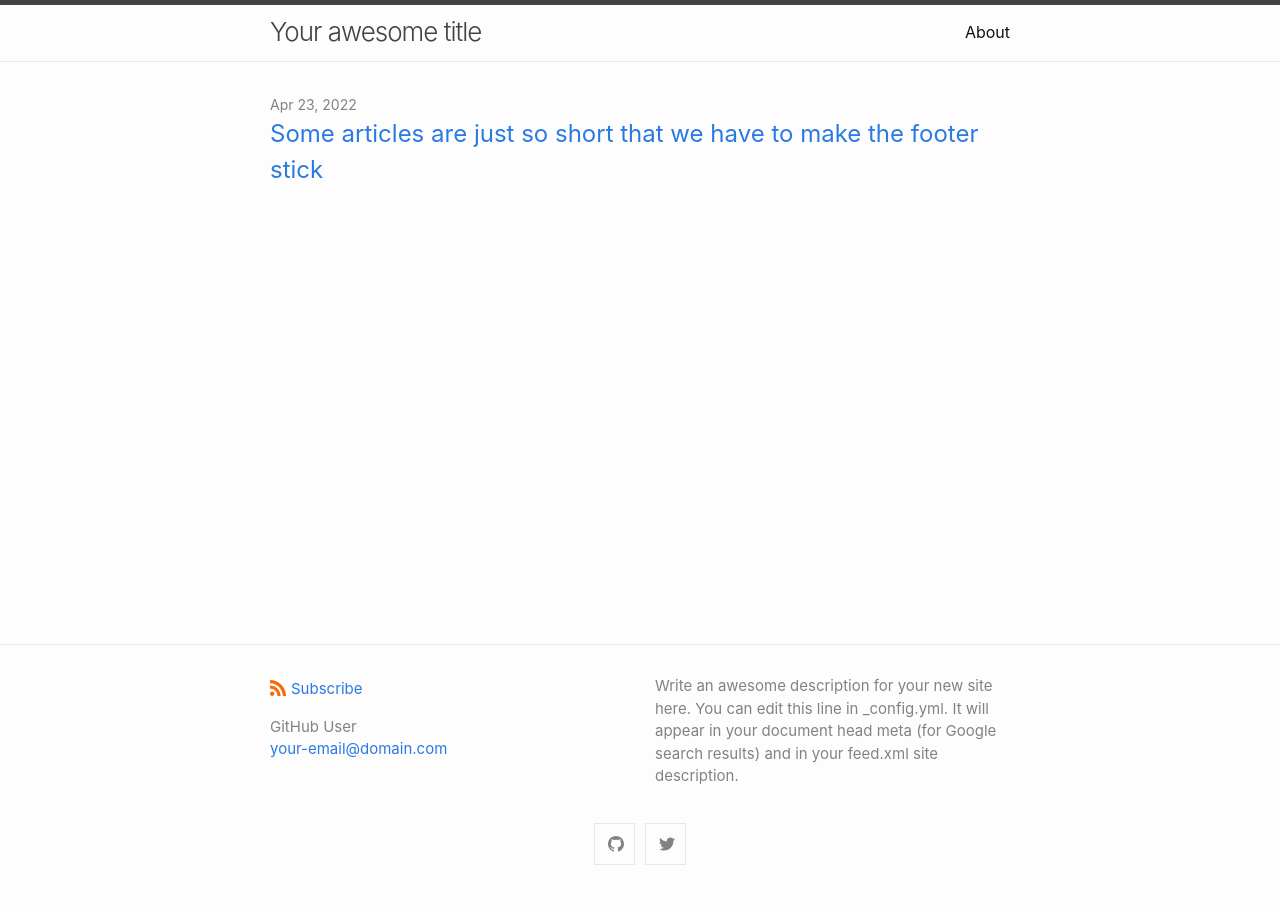
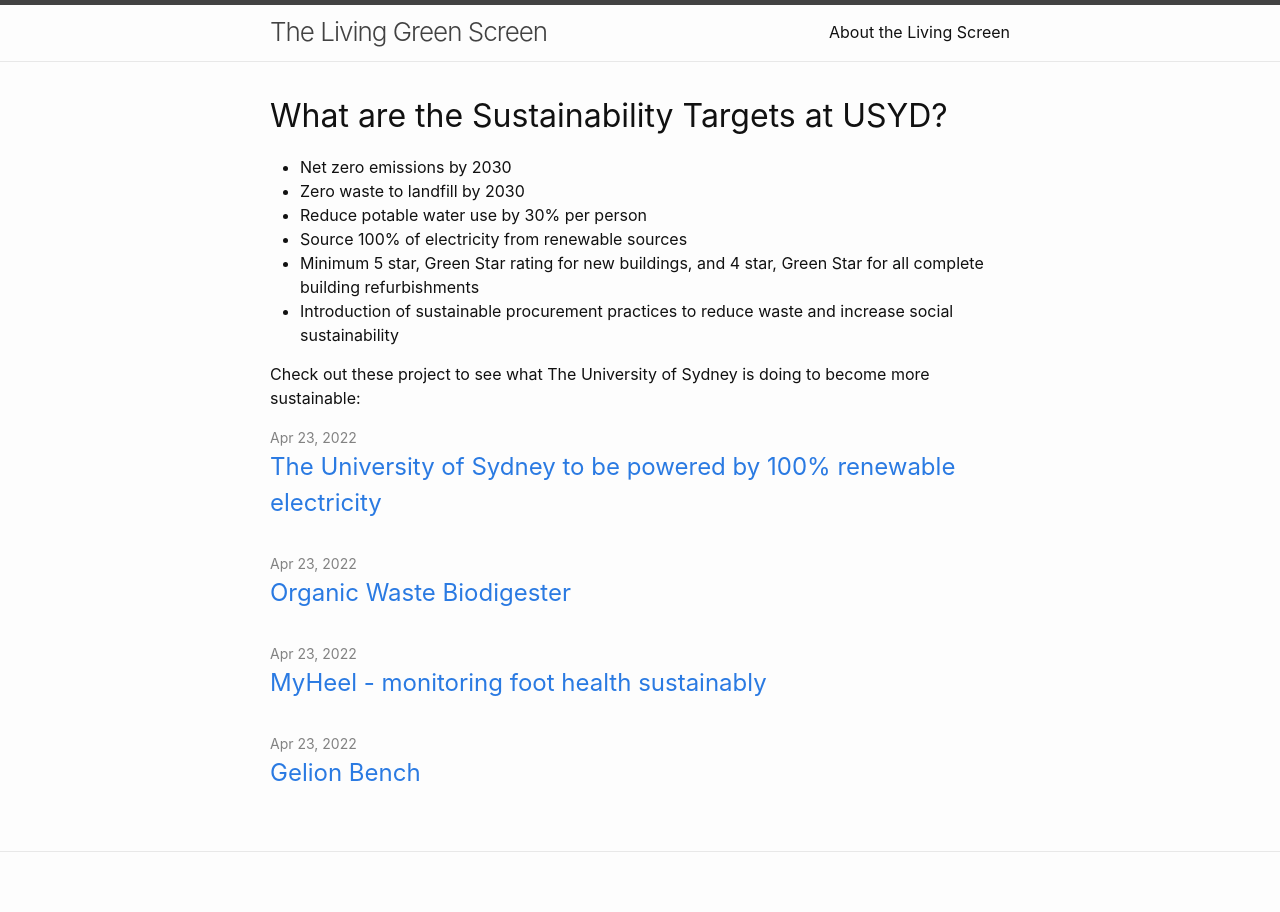
Before and after one commit to living-screen/living-screen.github.io, a Jekyll site: the page built from docs/index.md, in a window 1280 px wide. Built offline with Jekyll 4.4.1, drawn with Linux system fonts in a browser that asks for light colours.

Commit message:
add posts

```diff
--- a/docs/_config.yml
+++ b/docs/_config.yml
@@ -1,7 +1,7 @@
-title: Your awesome title
+title: The Living Green Screen
 author:
-  name: GitHub User
-  email: your-email@domain.com
+  name: The Green Screen
+  email:
 description: > # this means to ignore newlines until "show_excerpts:"
   Write an awesome description for your new site here. You can edit this
   line in _config.yml. It will appear in your document head meta (for
--- a/docs/_includes/footer.html
+++ b/docs/_includes/footer.html
@@ -3,7 +3,7 @@
 
   <div class="wrapper">
 
-    <div class="footer-col-wrapper">
+    <!-- <div class="footer-col-wrapper">
       <div class="footer-col">
         <p class="feed-subscribe">
           <a href="{{ 'feed.xml' | relative_url }}">
@@ -32,6 +32,6 @@
       {%- include social.html -%}
     </div>
 
-  </div>
+  </div> -->
 
 </footer>
--- a/docs/_posts/2022-04-23-gelion-bench.md
+++ b/docs/_posts/2022-04-23-gelion-bench.md
@@ -1,13 +1,15 @@
 ---
 layout: post
-title: "Some articles are just so short that we have to make the footer stick"
+title: "Gelion Bench"
 categories: examples
 ---
-# GELION BENCH
+
 The Gelion Bench uses revolutionary zinc-bromide batteries to deliver solar-powered benches at The University of Sydney. Batteries by Endure are used to power off-grid smart benches to optimise stationary energy storage - not only is this smart bench ready-to-use on campus but could power grid applications in the industrial, commercial, agricultural and residential industries.
 
 “To power a low-carbon society, we need cheap, safe and ubiquitous batteries for a renewables revolution,” Professor Maschmeyer, a Eureka Prize winner for leadership in innovation and science.
 
 With the batteries being manufactured in Australia, it contributes to powering a renewable Australian economy as well as staying on track with USYD’s sustainability strategy. The revolutionary importance of these Endure batteries are seen in its ability to store energy in a safe, robust, cost-effective and recyclable way to give back to our ecosystem.
 
-To read more: [Check out The University of Sydney news article](https://www.sydney.edu.au/news-opinion/news/2020/10/19/university-technology-spinoff-Gelion-delivers-smart-solar-bench.html)
+To read more: [Check out The University of Sydney news article][newslink]
+
+[newslink]: https://www.sydney.edu.au/news-opinion/news/2020/10/19/university-technology-spinoff-Gelion-delivers-smart-solar-bench.html
--- /dev/null
+++ b/docs/_posts/2022-04-23-myheel.md
@@ -0,0 +1,14 @@
+---
+layout: post
+title: "MyHeel - monitoring foot health sustainably"
+categories: examples
+---
+
+Made from mushroom spores, MyHeel is a Grow-It-Yourself Kit that allows users to grow their own smart insoles at home. It contains electronic microprocessors to monitor foot health and encourage sensory awareness - it can also be used with a personalised web application to monitor foot health. The app includes foot exercises that help users prevent any early signs of degrading foot problems.
+
+MyHeel uses Mycelium (vegetative part of a fungus) which is a rapidly growing product with the ability to biodegrade at the end of its use. This project was led by Dr Phil Gough who can see the potential of this invention being commercially successful, “The MyHeel project can take cardboard or sawdust, use a mushroom to grow a new insole, with reusable electronics inside, and the mushroom can be composted when the product ends its use.”
+
+
+To read more: [Check out The University of Sydney news article][newslink]
+
+[newslink]: https://www.sydney.edu.au/news-opinion/news/2021/12/03/sustainable-shrooms-lead-to-happy-feet.html
--- /dev/null
+++ b/docs/_posts/2022-04-23-organic-waste-biodigester.md
@@ -0,0 +1,16 @@
+---
+layout: post
+title: "Organic Waste Biodigester"
+categories: examples
+---
+
+The biodigester, also known as ‘Chester the Digester’ now has the capability to manage organic waste at Sydney University for the first time and can transform food products into compost to be reused on campus. (coffee grounds, teabags, food waste and street sweepings)
+
+On the 16th of March, 2022, the Organic Waste Biodigester was launched by NSW Environment and Heritage Minister James Griffin - he stresses the importance of this machine as if it diverts 1 tonne of landfill to food waste, it can save 1 and a half tonnes of carbon dioxide. The biodigester has the ability to transform up to 500kg daily and can operate 24/7 with Central Operations Open Spaces Team who will transport such organic waste offsite to be actioned.
+
+“The NSW Government contributed more than $375,000 towards Chester the Digester through our Waste Less, Recycle More program to help reduce landfill and turn waste into a useful resource,” Mr Griffin said.
+
+
+To read more: [Check out The University of Sydney news article][newslink]
+
+[newslink]: https://www.sydney.edu.au/news-opinion/news/2022/03/16/biodigester-to-convert-waste-into-compost-at-university-of-sydne.html
--- /dev/null
+++ b/docs/_posts/2022-04-23-usyd-green-electricity.md
@@ -0,0 +1,16 @@
+---
+layout: post
+title: "The University of Sydney to be powered by 100% renewable electricity"
+categories: examples
+---
+
+The University of Sydney has officially signed a five-year contract with Red Energy (backed by Snowy Hydro) with aims to power 100% of its electricity within NSW from renewable resources by 1 July 2022. This positive impact to move towards sustainability will be equivalent to removing 31,200 cars from the road as well as getting closer to USYD’s goal of zero net emissions by 2030.
+
+“Reducing emissions to combat climate change is a priority for our staff and students and we are committed to embedding sustainability in every aspect of University life.” - Vice-Chancellor and President, Professor Mark Scott.
+
+100% renewable electricity will be used in multiple locations around the university, including University-run student accommodation and across all campuses as well as providing energy supply for Moore College, Sancta Sophia College, St Andrew’s College, St Paul’s Collegte, the Woman’s College and Wesley College.
+
+
+To read more: [Check out The University of Sydney news article][newslink]
+
+[newslink]: https://www.sydney.edu.au/news-opinion/news/2022/04/06/university-of-sydney-to-be-powered-by-renewable-electricity.html
--- a/docs/about.md
+++ b/docs/about.md
@@ -1,18 +1,42 @@
 ---
 layout: page
-title: About
+title: About the Living Screen
 permalink: /about/
 ---
+Researchers:
+- [Dr Phillip Gough][pjg-apo]
+- [Dr Callum Parker][cp-apo]
+- Gabrielle Hong
 
-This is the base Jekyll theme. You can find out more info about customizing your Jekyll theme, as well as basic Jekyll usage documentation at [jekyllrb.com](https://jekyllrb.com/)
+The evolution of technology has changed the way public displays look and are used and it has diversified how we can create meaningful and engaging experiences for people in the public. As a result, we also need to be mindful of the impact technology can have on the environment and ensure we aren’t only thinking of its short-term benefits (public engagement) but also the long term effects. That is, pollution of our public spaces such as e-waste. Furthermore, living in an environmentally-conscious modern world, designers and scientists are joining forces to use living media interfaces as they are a great sustainable alternative.
 
-You can find the source code for Minima at GitHub:
-[jekyll][jekyll-organization] /
-[minima](https://github.com/jekyll/minima)
+We can see public displays in a range of places
 
-You can find the source code for Jekyll at GitHub:
-[jekyll][jekyll-organization] /
-[jekyll](https://github.com/jekyll/jekyll)
+![scene from vivid sydney](../assets/img/vividsydney.jpg)
+
+Vivid Sydney
+
+![a wayfinder at a shopping center](../assets/img/shoppingwayfinding.jpg)
+
+Shopping Centre Wayfinding
+
+![opal card top-up](../assets/img/opaltopup.png)
+
+Opal Card Machine
+
+# Our Project Goal
+There are too many detrimental effects to the environment when using technological public displays. The goal of this project focuses on how we can promote the use of living media interfaces to USYD students in the Wilkinson Building as a sustainable alternative to digital public displays. As a result, we aim to utilise this project to study user behaviour whilst promoting sustainable technology.
+
+Some examples of bio-digital hybrid technology
+
+![moss powered radio project](../assets/img/mosspowerradio.jpg)
+
+The Moss-powered Radio
+
+![Biophotovoltaic Table](../assets/img/biotable.jpg)
+
+A bio-photovoltaic table
 
 
-[jekyll-organization]: https://github.com/jekyll
+[pjg-apo]: https://www.sydney.edu.au/architecture/about/our-people/academic-staff/phillip-gough.html
+[cp-apo]: https://www.sydney.edu.au/architecture/about/our-people/academic-staff/callum-parker.html
--- a/docs/index.md
+++ b/docs/index.md
@@ -7,3 +7,13 @@
 #
 layout: home
 ---
+# What are the Sustainability Targets at USYD?
+- Net zero emissions by 2030
+- Zero waste to landfill by 2030
+- Reduce potable water use by 30% per person
+- Source 100% of electricity from renewable sources
+- Minimum 5 star, Green Star rating for new buildings, and 4 star, Green Star for all complete building refurbishments
+- Introduction of sustainable procurement practices to reduce waste and increase social sustainability
+
+
+Check out these project to see what The University of Sydney is doing to become more sustainable:
```
Also changed, not shown: docs/assets/img/biotable.jpg (added), docs/assets/img/mosspowerradio.jpg (added), docs/assets/img/opaltopup.png (added), docs/assets/img/shoppingwayfinding.jpg (added), docs/assets/img/vividsydney.jpg (added).
